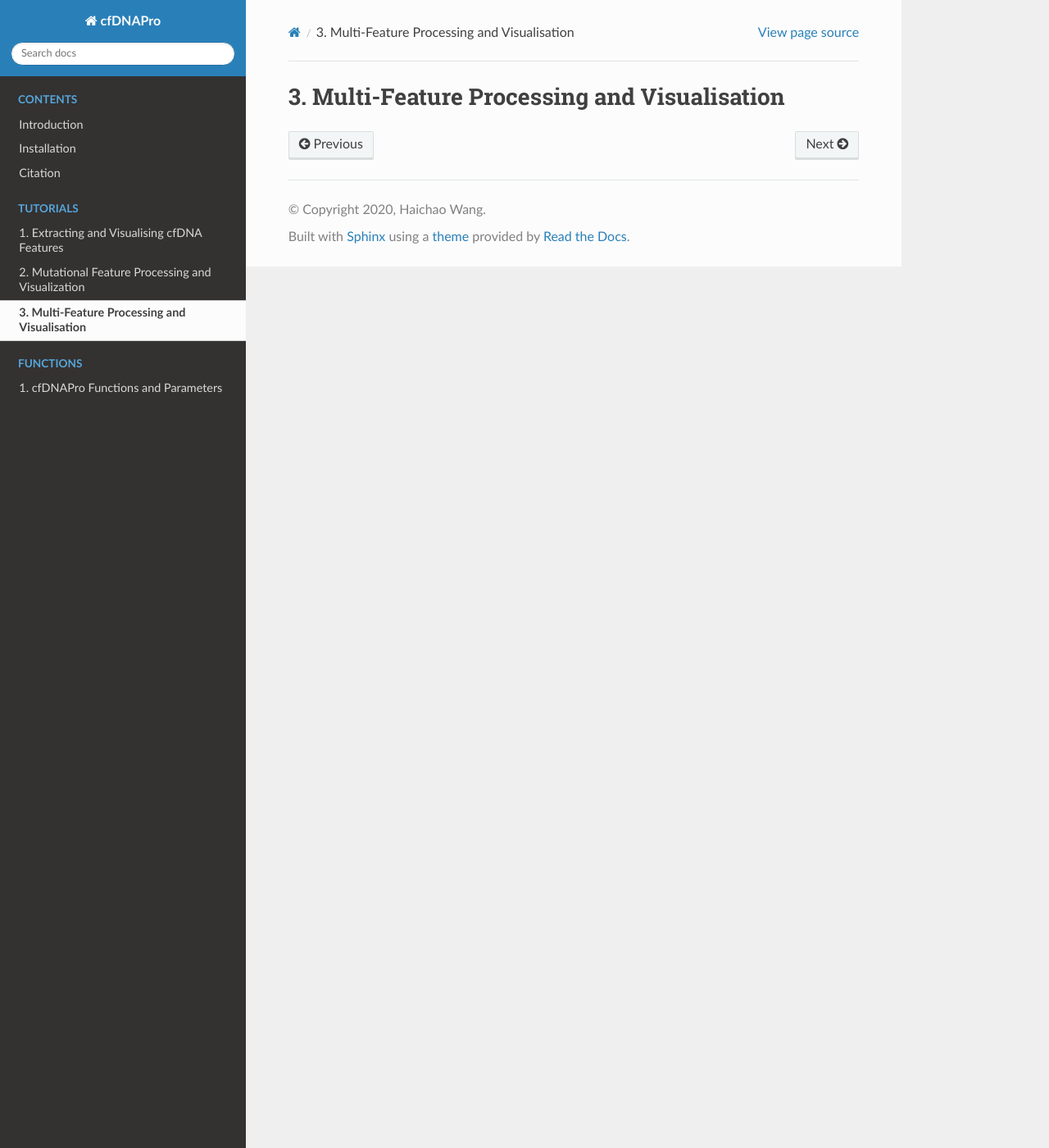
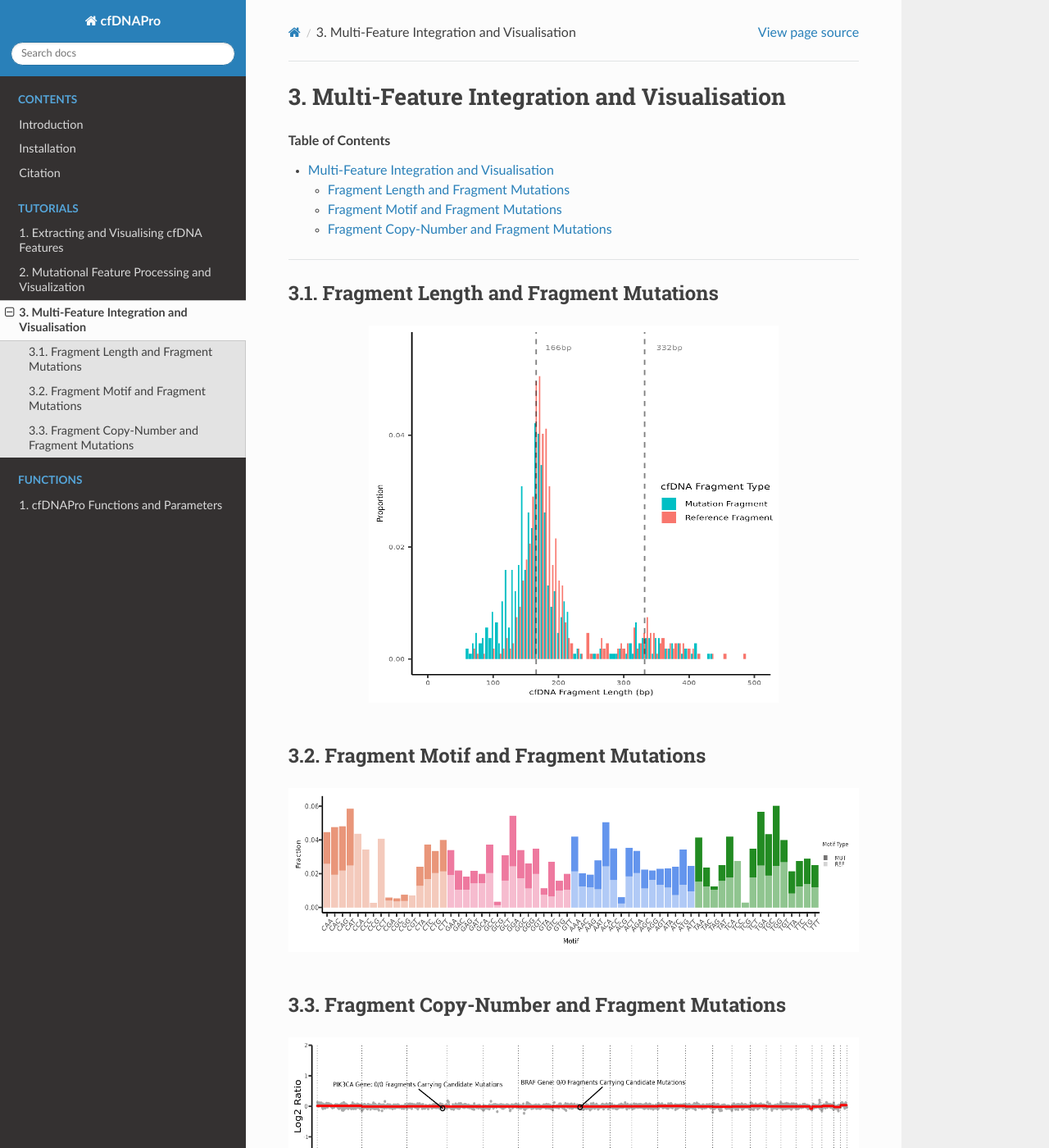
Before and after one commit to hw538/docs-cfdnapro, a Sphinx documentation site: the page built from docs/tutorials/tutorial_3.rst, in a window 1280 px wide and 1400 px high. Shown: the whole window at 82% size. Built offline with Sphinx 7.4.7 and the Read the Docs theme 2.0.0, drawn with Linux system fonts in a browser that asks for light colours.

Commit message:
Update tutorial_3.rst

```diff
--- a/docs/tutorials/tutorial_3.rst
+++ b/docs/tutorials/tutorial_3.rst
@@ -1,3 +1,40 @@
-******************************************
-Multi-Feature Processing and Visualisation
-******************************************
+***********************************************
+Multi-Feature Integration and Visualisation
+***********************************************
+
+.. contents:: Table of Contents
+
+------------------------------------------
+
+Fragment Length and Fragment Mutations
+================================================
+
+.. image:: static/cfDNA_plasma_length_mut.png
+  :width: 500
+  :height: 460
+  :align: center
+  :alt: mut_length
+
+|
+
+Fragment Motif and Fragment Mutations
+================================================
+
+.. image:: static/cfDNA_plasma_motif_mut.png
+  :width: 800
+  :height: 200
+  :align: center
+  :alt: mut_motif
+
+|
+
+Fragment Copy-Number and Fragment Mutations
+================================================
+
+.. image:: static/cfDNA_plasma_cnv_mut.png
+  :width: 800
+  :height: 200
+  :align: center
+  :alt: mut_cnv
+
+|
```
